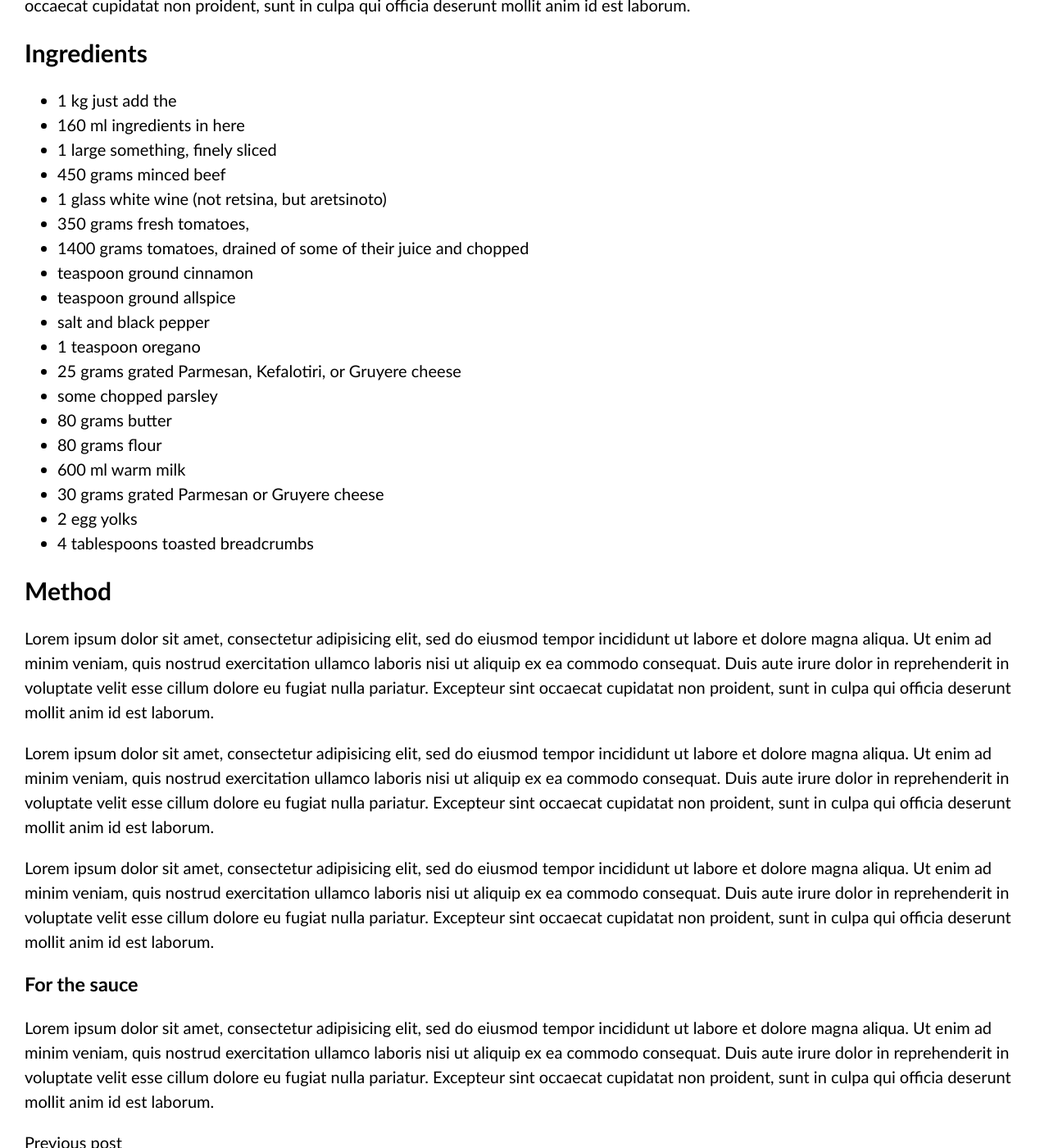
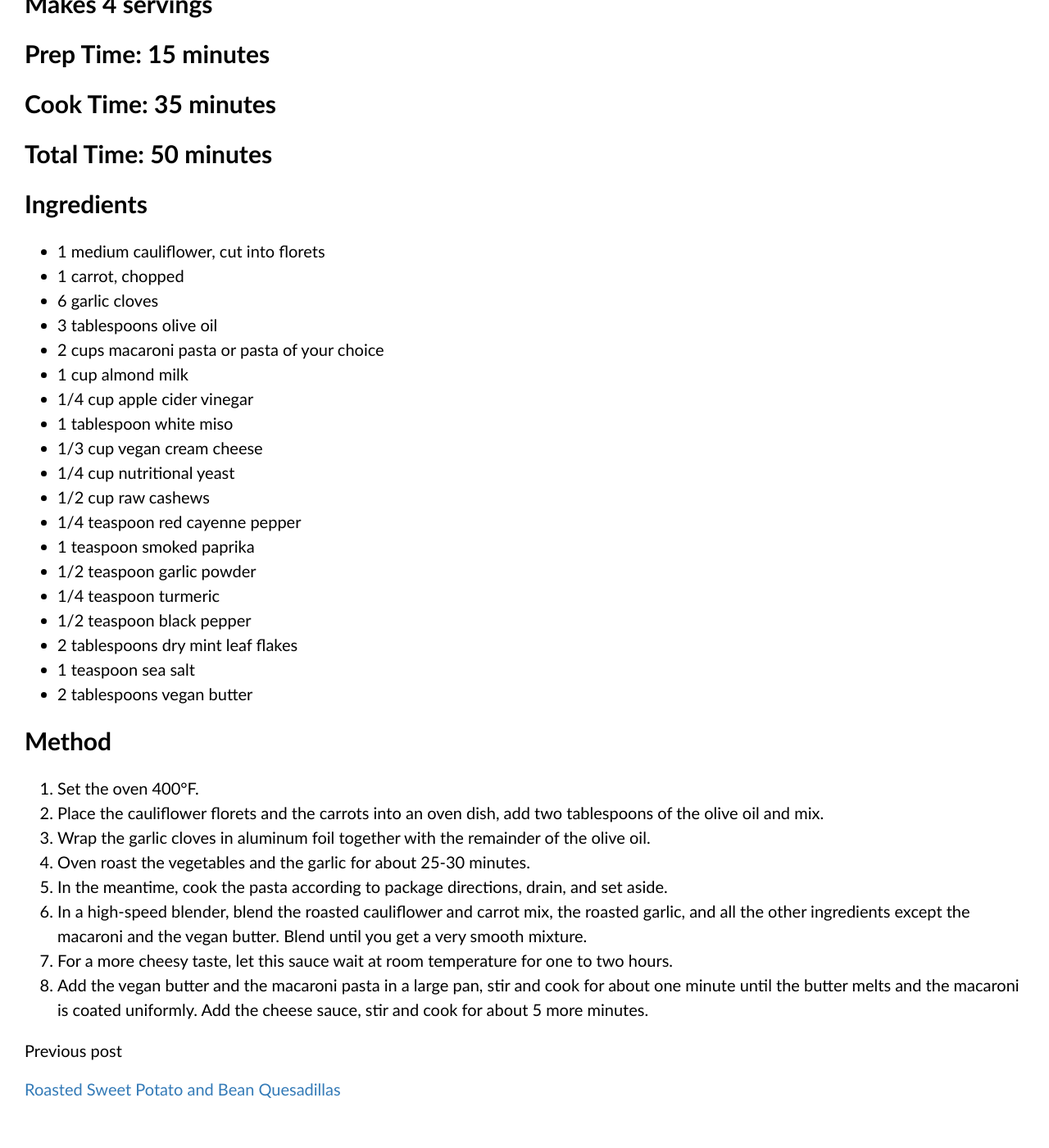
Before and after one commit to SimmsSays/simmssays.github.io, a Jekyll site: the page built from _recipes/recipe3.markdown, in a window 1280 px wide and 1400 px high, scrolled down 307 px. Shown: the whole window at 82% size. Built offline with Jekyll 4.4.1, drawn with Linux system fonts in a browser that asks for light colours; after the commit the page ends 1677 px from its top, so only the background shows below that; some of the changed text lies outside the part shown.

Commit message:
mac and cheese

```diff
--- a/_recipes/recipe3.markdown
+++ b/_recipes/recipe3.markdown
@@ -1,53 +1,55 @@
 ---
 layout: recipe
-title: Any Recipe
+title: Cauliflower Mac and Cheese
 date: 2019-10-19
 excerpt_separator: <!--more-->
 published: true
 order: 1
 tags:
-  - Dutch
-  - Fish
+  - Vegan
+  - Cheese
   - Main
 ---
 
-# Recipe Title
-
-This introduces the recipe and is a pargaraph of text. Lorem ipsum dolor sit amet, consectetur adipisicing elit, sed do eiusmod tempor incididunt ut labore et dolore magna aliqua. Ut enim ad minim veniam, quis nostrud exercitation ullamco laboris nisi ut aliquip ex ea commodo consequat. Duis aute irure dolor in reprehenderit in voluptate velit esse cillum dolore eu fugiat nulla pariatur. Excepteur sint occaecat cupidatat non proident, sunt in culpa qui officia deserunt mollit anim id est laborum.
+# Cauliflower Mac and Cheese
+The ultimate cheesy main: a macaroni cheese. Combining cauliflower, vegan cream cheese and cashews to produce the tasty classic, this recipe is an absolute must. Don't take our word for it, cook it!
 
 <!--more-->
+## Makes 4 servings
+
+## Prep Time: 15 minutes
+## Cook Time: 35 minutes
+## Total Time: 50 minutes
+
 
 ## Ingredients
-
-- 1 kg just add the
-- 160 ml ingredients in here
-- 1 large something, finely sliced
-- 450 grams minced beef
-- 1 glass white wine (not retsina, but aretsinoto)
-- 350 grams fresh tomatoes,
-- 1400 grams tomatoes, drained of some of their juice and chopped
-- teaspoon ground cinnamon
-- teaspoon ground allspice
-- salt and black pepper
-- 1 teaspoon oregano
-- 25 grams grated Parmesan, Kefalotiri, or Gruyere cheese
-- some chopped parsley
-- 80 grams butter
-- 80 grams flour
-- 600 ml warm milk
-- 30 grams grated Parmesan or Gruyere cheese
-- 2 egg yolks
-- 4 tablespoons toasted breadcrumbs
+- 1 medium cauliflower, cut into florets
+- 1 carrot, chopped
+- 6 garlic cloves
+- 3 tablespoons olive oil
+- 2 cups macaroni pasta or pasta of your choice
+- 1 cup almond milk
+- 1/4 cup apple cider vinegar
+- 1 tablespoon white miso
+- 1/3 cup vegan cream cheese
+- 1/4 cup nutritional yeast
+- 1/2 cup raw cashews
+- 1/4 teaspoon red cayenne pepper
+- 1 teaspoon smoked paprika
+- 1/2 teaspoon garlic powder
+- 1/4 teaspoon turmeric
+- 1/2 teaspoon black pepper
+- 2 tablespoons dry mint leaf flakes
+- 1 teaspoon sea salt
+- 2 tablespoons vegan butter
 
 
 ## Method
-
-Lorem ipsum dolor sit amet, consectetur adipisicing elit, sed do eiusmod tempor incididunt ut labore et dolore magna aliqua. Ut enim ad minim veniam, quis nostrud exercitation ullamco laboris nisi ut aliquip ex ea commodo consequat. Duis aute irure dolor in reprehenderit in voluptate velit esse cillum dolore eu fugiat nulla pariatur. Excepteur sint occaecat cupidatat non proident, sunt in culpa qui officia deserunt mollit anim id est laborum.
-
-Lorem ipsum dolor sit amet, consectetur adipisicing elit, sed do eiusmod tempor incididunt ut labore et dolore magna aliqua. Ut enim ad minim veniam, quis nostrud exercitation ullamco laboris nisi ut aliquip ex ea commodo consequat. Duis aute irure dolor in reprehenderit in voluptate velit esse cillum dolore eu fugiat nulla pariatur. Excepteur sint occaecat cupidatat non proident, sunt in culpa qui officia deserunt mollit anim id est laborum.
-
-Lorem ipsum dolor sit amet, consectetur adipisicing elit, sed do eiusmod tempor incididunt ut labore et dolore magna aliqua. Ut enim ad minim veniam, quis nostrud exercitation ullamco laboris nisi ut aliquip ex ea commodo consequat. Duis aute irure dolor in reprehenderit in voluptate velit esse cillum dolore eu fugiat nulla pariatur. Excepteur sint occaecat cupidatat non proident, sunt in culpa qui officia deserunt mollit anim id est laborum.
-
-### For the sauce
-
-Lorem ipsum dolor sit amet, consectetur adipisicing elit, sed do eiusmod tempor incididunt ut labore et dolore magna aliqua. Ut enim ad minim veniam, quis nostrud exercitation ullamco laboris nisi ut aliquip ex ea commodo consequat. Duis aute irure dolor in reprehenderit in voluptate velit esse cillum dolore eu fugiat nulla pariatur. Excepteur sint occaecat cupidatat non proident, sunt in culpa qui officia deserunt mollit anim id est laborum.
+1. Set the oven 400°F.
+2. Place the cauliflower florets and the carrots into an oven dish, add two tablespoons of the olive oil and mix.
+3. Wrap the garlic cloves in aluminum foil together with the remainder of the olive oil.
+4. Oven roast the vegetables and the garlic for about 25-30 minutes.
+5. In the meantime, cook the pasta according to package directions, drain, and set aside.
+6. In a high-speed blender, blend the roasted cauliflower and carrot mix, the roasted garlic, and all the other ingredients except the macaroni and the vegan butter. Blend until you get a very smooth mixture.
+7. For a more cheesy taste, let this sauce wait at room temperature for one to two hours.
+8. Add the vegan butter and the macaroni pasta in a large pan, stir and cook for about one minute until the butter melts and the macaroni is coated uniformly. Add the cheese sauce, stir and cook for about 5 more minutes.
```
Also changed, not shown: _recipes/quesadillas.markdown (renamed from _recipes/recipe2.markdown).
